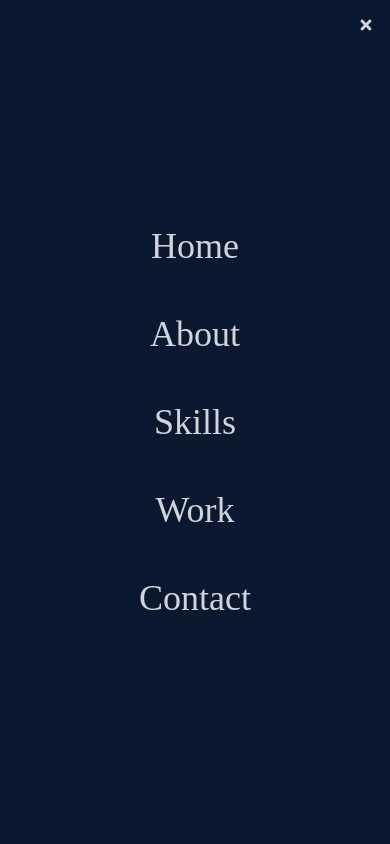
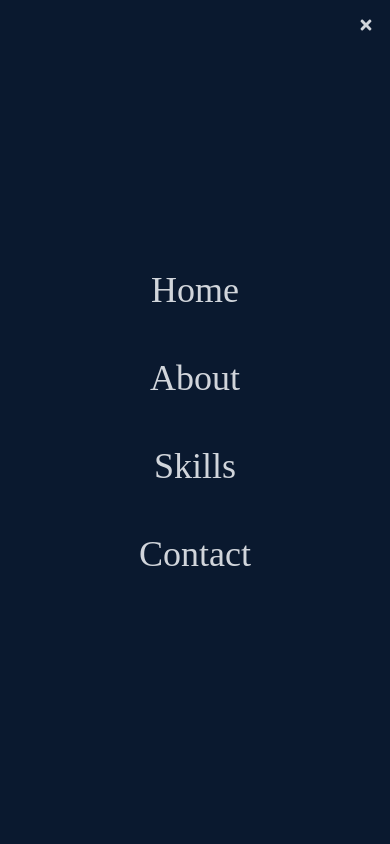
Before and after one commit to ChiefMigz/miguel-portfolio-website, a React (Create React App) app: page / in a window 390 px wide. Both pictures are taken after a click on the element 366 px from the left and 25 px from the top of the page. Shown: the top 844 px of the page. Built offline with nearby package versions, Linux system fonts and the light colour scheme.

Commit message:
Implemented  smooth-scroll for mobile displays

```diff
--- a/src/components/Navbar.jsx
+++ b/src/components/Navbar.jsx
@@ -39,11 +39,18 @@ const Navbar = () => {
 
         {/* Mobile Menu */}
         <ul className={ !nav ? 'hidden' : 'absolute top-0 left-0 w-full h-screen bg-[#0a192f] flex flex-col justify-center text-center'}>
-            <li className='py-6 text-4xl'>Home</li>
-            <li className='py-6 text-4xl'>About</li>
-            <li className='py-6 text-4xl'>Skills</li>
-            <li className='py-6 text-4xl'>Work</li>
-            <li className='py-6 text-4xl'>Contact</li>
+            <li className='py-6 text-4xl'>
+                <Link onClick={() => handleClick()} to='home' smooth={true} duration={500}>Home</Link>
+            </li>
+            <li className='py-6 text-4xl'>
+                <Link onClick={() => handleClick()} to='about' smooth={true} duration={500}>About</Link>
+            </li>
+            <li className='py-6 text-4xl'>
+                <Link onClick={() => handleClick()} to='skills' smooth={true} duration={500}>Skills</Link>
+            </li>
+            <li className='py-6 text-4xl'>
+                <Link onClick={() => handleClick()} to='contact' smooth={true} duration={500}>Contact</Link>
+            </li>
         </ul>
 
         {/* Social Icons */}
```
